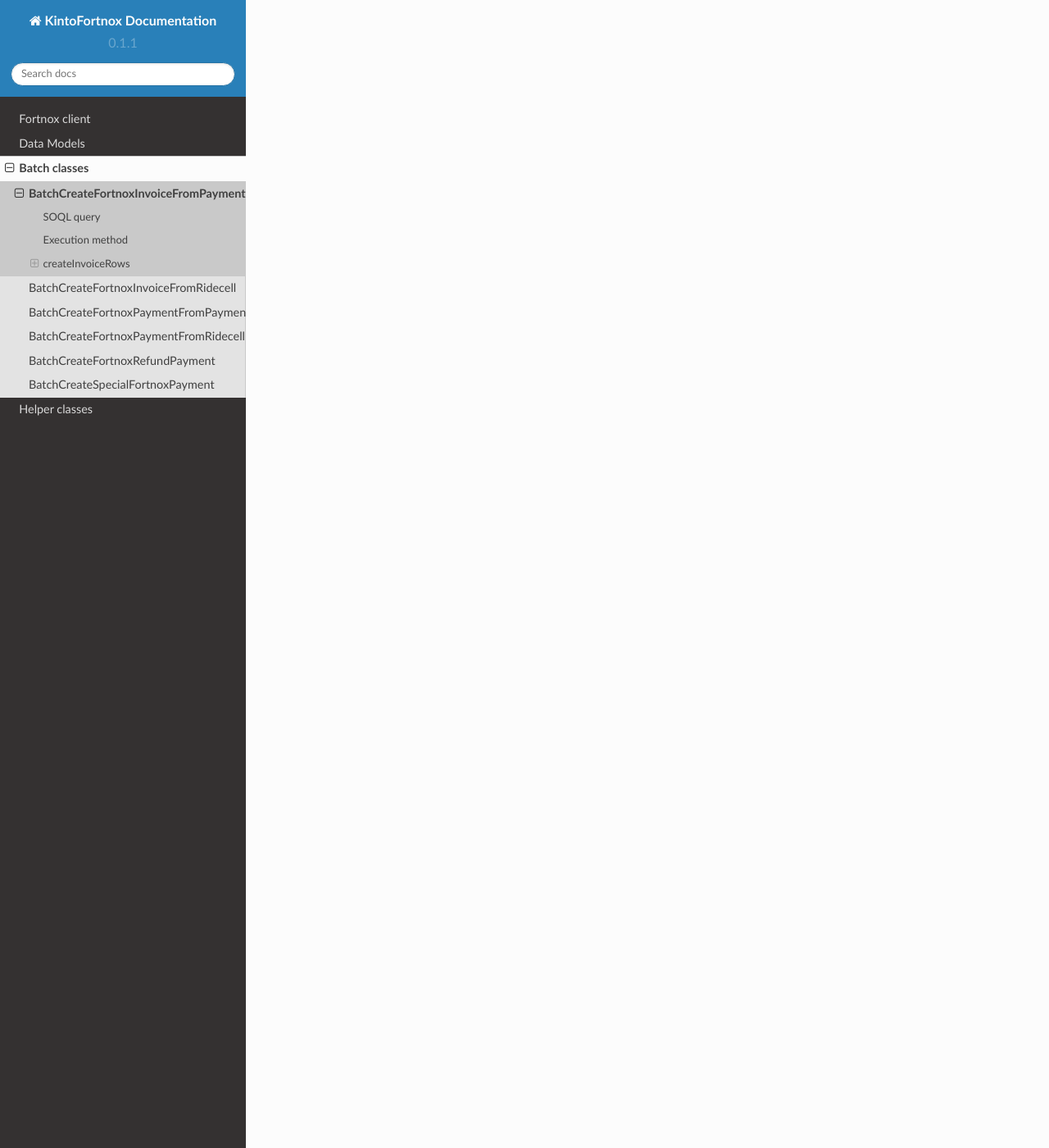
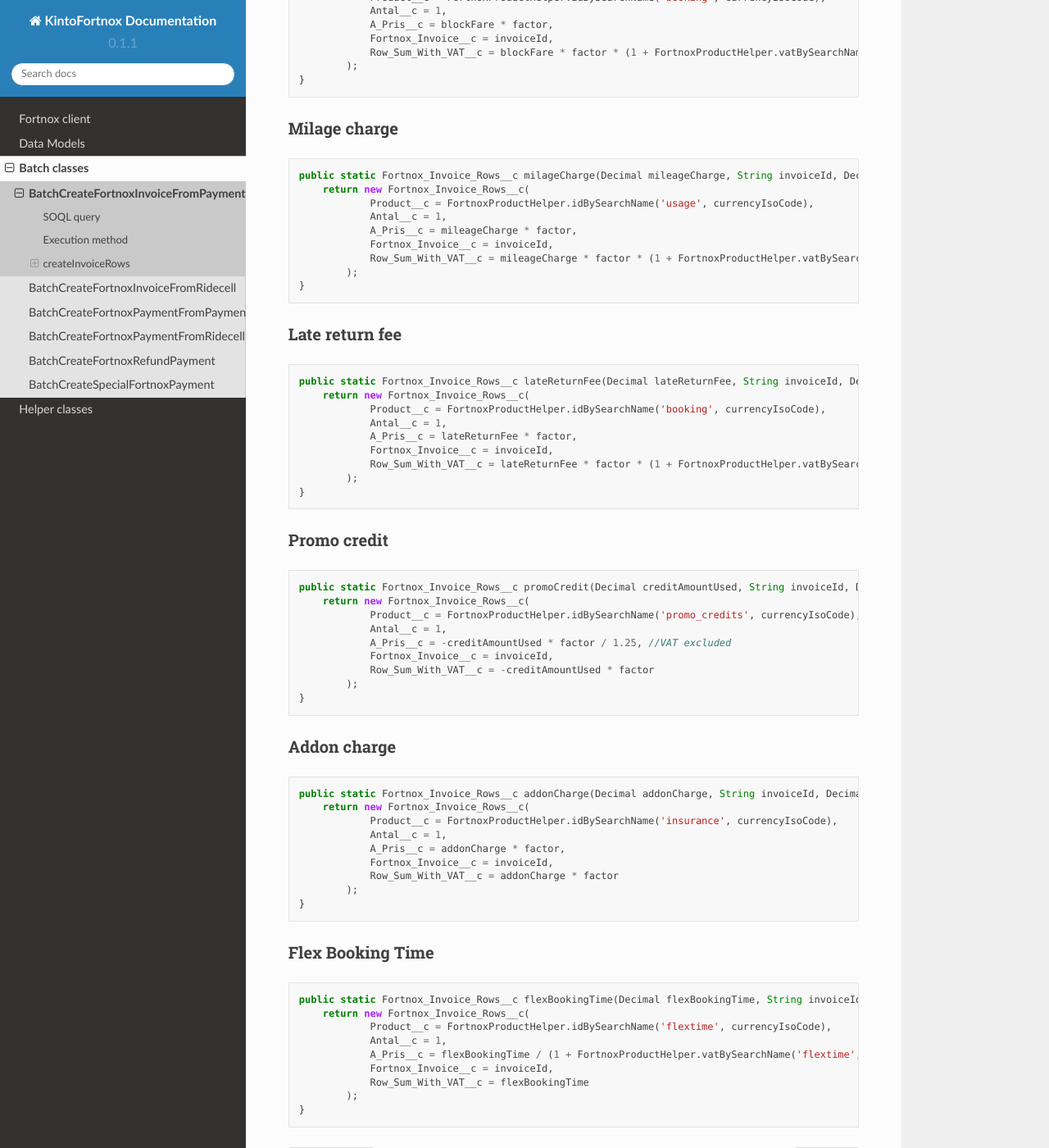
Before and after one commit to AxenonDevOps/KintoFortnoxDocs, a Sphinx documentation site: the page built from docs/source/BatchCreateFortnoxInvoiceFromPayment.rst, in a window 1280 px wide and 1400 px high, scrolled down 3956 px. Shown: the whole window at 82% size. Built offline with Sphinx 7.4.7 and the Read the Docs theme 2.0.0, drawn with Linux system fonts in a browser that asks for light colours; some of the changed text lies outside the part shown.

Commit message:
added text

```diff
--- a/docs/source/BatchCreateFortnoxInvoiceFromPayment.rst
+++ b/docs/source/BatchCreateFortnoxInvoiceFromPayment.rst
@@ -137,7 +137,9 @@
 ------------------
 
 ``createInvoiceRows`` generates ``Fortnox_Invoice_Rows__c`` which are linked to a ``Fortnox_Invoice__c``. Multiple
-`invoice rows` can be linked to a single `invoice`. Before any `invoice rows` are created, a
+`invoice rows` can be linked to a single `invoice`. Before any `invoice rows` are created, a sign factor is set
+as to accommodate `payments` that have been refunded. If a `payment` has been refunded, indicated by the ``STATE__c``
+attribute, the factor is set to ``-1``.
 
 .. code-block:: javascript
 
@@ -146,9 +148,56 @@
         Decimal factor = (payment.STATE__c == 'REFUNDED' ? -1 : 1);
         ....
 
+.. list-table:: Fortnox Invoice Rows Conditional Table
+
+
+ * - **Invoice Type**
+   - **Condition**
+   - **Value**
+   - **Method**
+ * - Membership
+   - ``is_membership__c``
+   - ``true``
+   - :ref:`membership()<Membership>`
+ * - Milage charge
+   - ``additional_mileage_charge__c``
+   - ``> 1``
+   - :ref:`milageCharge()<Milage charge>`
+ * - Late Return Fee
+   - ``Late_Return_Fee__c``
+   - ``> 0``
+   - :ref:`lateReturnFee()<Late Return Fee>`
+ * - Promo Credit
+   - ``Credit_amount_used_N__c``
+   - ``> 0``
+   - :ref:`promoCredit()<Promo Credit>`
+ * - Addon Charge
+   - ``addon_charge__c``
+   - ``> 0``
+   - :ref:`addonCharge()<Addon Charge>`
+ * - Block Fare
+   - | ``block_fare__c``
+     | ``subscription_id__c``
+     | ``Type__c``
+   - | ``> 1``
+     | ``NULL``
+     | ``lease``
+   - :ref:`blockFare()<Block Fare>`
+ * - Flex Booking Time
+   - | ``is_membership__c``
+     | ``total_to_charge__c``
+     | ``Type__c``
+   - | ``false``
+     | ``NULL``
+     | ``lease``
+   - :ref:`flexBookingTime()<Flex Booking Time>`
+
+
+
 Membership
 ^^^^^^^^^^^
 If the customer has a memberhip, indicated by ``Payment.is_membership__c``, only one `invoice row` will be inserted.
+[ADD SECTION WITH REF TO FORTNOX PRODUCT HELPER PAGE]
 
 .. code-block:: javascript
 
@@ -175,14 +224,90 @@
 Block fare
 ^^^^^^^^^^^
 
+.. code-block:: javascript
+
+    public static Fortnox_Invoice_Rows__c blockFare(Decimal blockFare, String invoiceId, Decimal factor, String currencyIsoCode) {
+        return new Fortnox_Invoice_Rows__c(
+                Product__c = FortnoxProductHelper.idBySearchName('booking', currencyIsoCode),
+                Antal__c = 1,
+                A_Pris__c = blockFare * factor,
+                Fortnox_Invoice__c = invoiceId,
+                Row_Sum_With_VAT__c = blockFare * factor * (1 + FortnoxProductHelper.vatBySearchName('booking', currencyIsoCode))
+            );
+    }
+
 Milage charge
 ^^^^^^^^^^^^^^
+
+.. code-block:: javascript
+
+    public static Fortnox_Invoice_Rows__c milageCharge(Decimal mileageCharge, String invoiceId, Decimal factor, String currencyIsoCode) {
+        return new Fortnox_Invoice_Rows__c(
+                Product__c = FortnoxProductHelper.idBySearchName('usage', currencyIsoCode),
+                Antal__c = 1,
+                A_Pris__c = mileageCharge * factor,
+                Fortnox_Invoice__c = invoiceId,
+                Row_Sum_With_VAT__c = mileageCharge * factor * (1 + FortnoxProductHelper.vatBySearchName('usage', currencyIsoCode))
+            );
+    }
 
 Late return fee
 ^^^^^^^^^^^^^^^^
 
+.. code-block:: javascript
+
+    public static Fortnox_Invoice_Rows__c lateReturnFee(Decimal lateReturnFee, String invoiceId, Decimal factor, String currencyIsoCode) {
+        return new Fortnox_Invoice_Rows__c(
+                Product__c = FortnoxProductHelper.idBySearchName('booking', currencyIsoCode),
+                Antal__c = 1,
+                A_Pris__c = lateReturnFee * factor,
+                Fortnox_Invoice__c = invoiceId,
+                Row_Sum_With_VAT__c = lateReturnFee * factor * (1 + FortnoxProductHelper.vatBySearchName('booking', currencyIsoCode))
+            );
+    }
+
 Promo credit
 ^^^^^^^^^^^^^
 
+.. code-block:: javascript
+
+    public static Fortnox_Invoice_Rows__c promoCredit(Decimal creditAmountUsed, String invoiceId, Decimal factor, String currencyIsoCode) {
+        return new Fortnox_Invoice_Rows__c(
+                Product__c = FortnoxProductHelper.idBySearchName('promo_credits', currencyIsoCode),
+                Antal__c = 1,
+                A_Pris__c = -creditAmountUsed * factor / 1.25, //VAT excluded
+                Fortnox_Invoice__c = invoiceId,
+                Row_Sum_With_VAT__c = -creditAmountUsed * factor
+            );
+    }
+
 Addon charge
 ^^^^^^^^^^^^^
+
+.. code-block:: javascript
+
+    public static Fortnox_Invoice_Rows__c addonCharge(Decimal addonCharge, String invoiceId, Decimal factor, String currencyIsoCode) {
+        return new Fortnox_Invoice_Rows__c(
+                Product__c = FortnoxProductHelper.idBySearchName('insurance', currencyIsoCode),
+                Antal__c = 1,
+                A_Pris__c = addonCharge * factor,
+                Fortnox_Invoice__c = invoiceId,
+                Row_Sum_With_VAT__c = addonCharge * factor
+            );
+    }
+
+Flex Booking Time
+^^^^^^^^^^^^^^^^^^^^
+
+
+.. code-block:: javascript
+
+    public static Fortnox_Invoice_Rows__c flexBookingTime(Decimal flexBookingTime, String invoiceId, Decimal factor, String currencyIsoCode) {
+        return new Fortnox_Invoice_Rows__c(
+                Product__c = FortnoxProductHelper.idBySearchName('flextime', currencyIsoCode),
+                Antal__c = 1,
+                A_Pris__c = flexBookingTime / (1 + FortnoxProductHelper.vatBySearchName('flextime', currencyIsoCode)) ,
+                Fortnox_Invoice__c = invoiceId,
+                Row_Sum_With_VAT__c = flexBookingTime
+            );
+    }
```
